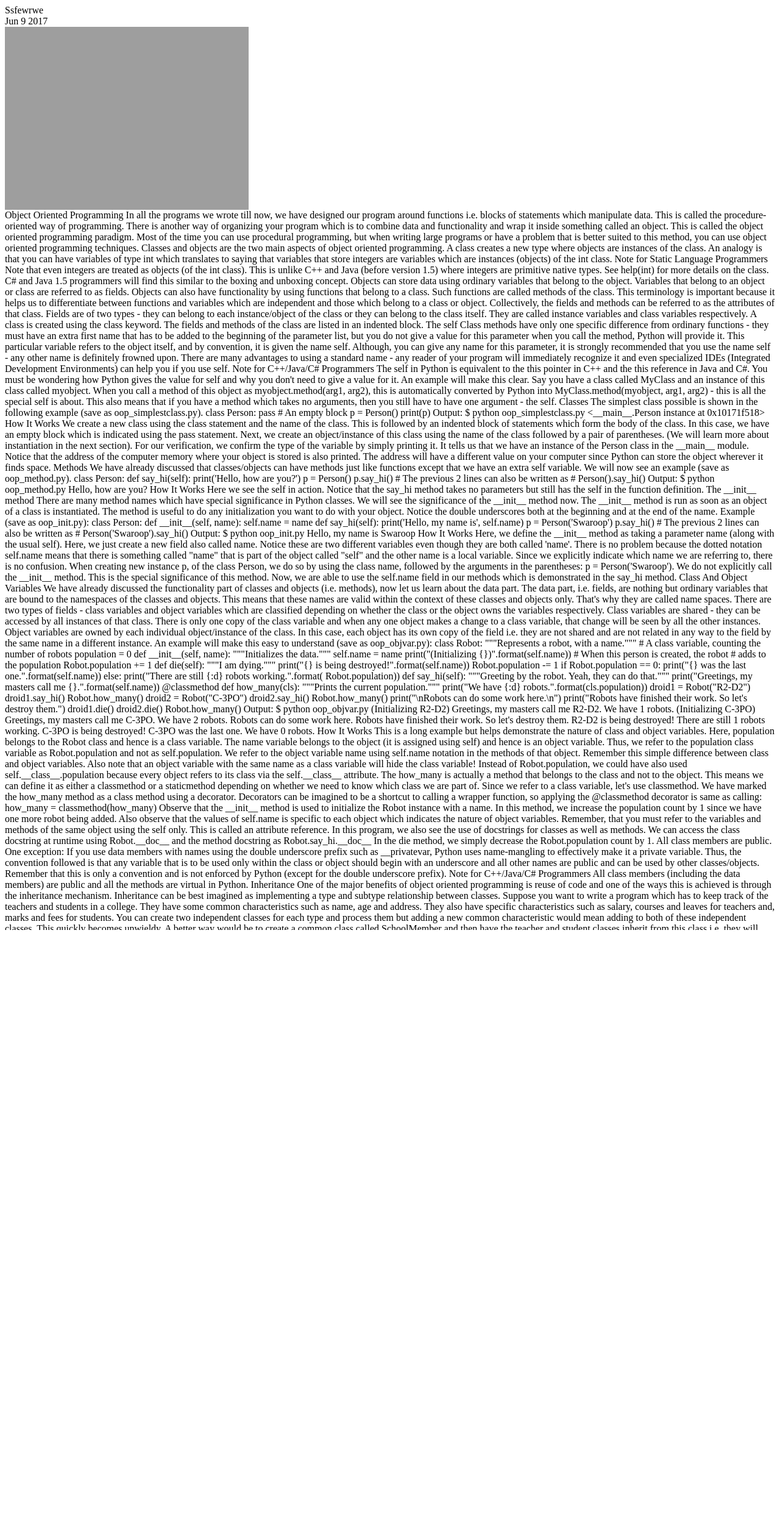
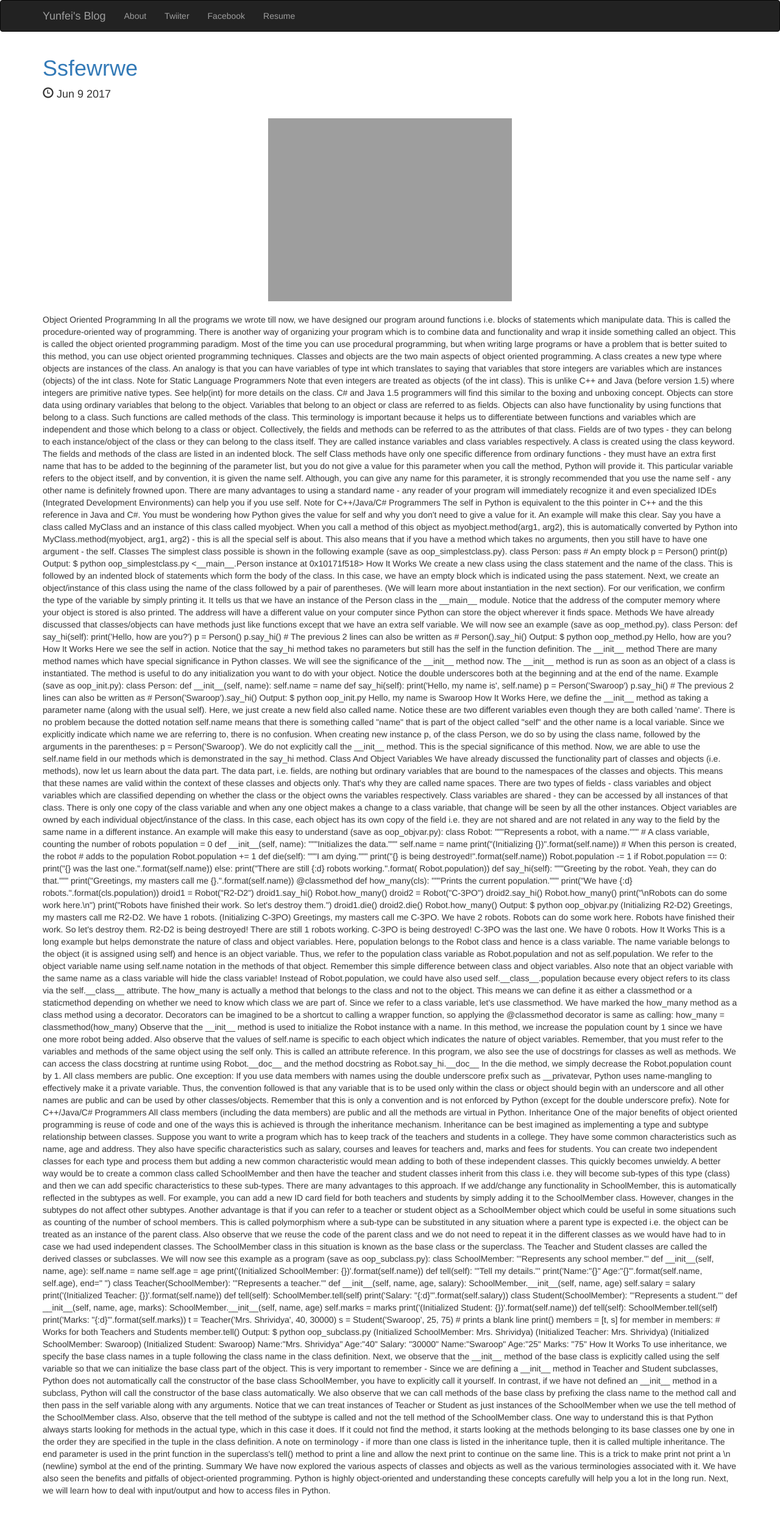
Before and after one commit to yyfsyw/my_blog-with-django, a Django app: page /posts/1/ in a window 1280 px wide. Shown: the whole page at 61% size. Before the commit the page ends 1525 px from the top, so only its background shows below. Run offline with Django 3.2, Linux system fonts and the light colour scheme; data comes from the database, SQL or seed files in the repository; some libraries are stand-ins or nearby versions; grey boxes are pictures that could not be loaded.

Commit message:
finish the homepage and facebook linked alrady

```diff
--- a/myblog/posts/templates/posts/post_detail.html
+++ b/myblog/posts/templates/posts/post_detail.html
@@ -1,12 +1,65 @@
-{{ post.title }}
-<br />
+<!DOCTYPE html>
+<html lang="en">
+  <head>
+    <meta charset="utf-8">
+    <meta http-equiv="X-UA-Compatible" content="IE=edge">
+    <meta name="viewport" content="width=device-width, initial-scale=1">
+    <!-- The above 3 meta tags *must* come first in the head; any other head content must come *after* these tags -->
+    <title>Yunfei's Blog</title>
 
-{{ post.pub_date_pretty}}
+    <!-- Bootstrap -->
+    <link rel="stylesheet" href="https://maxcdn.bootstrapcdn.com/bootstrap/3.3.7/css/bootstrap.min.css" integrity="sha384-BVYiiSIFeK1dGmJRAkycuHAHRg32OmUcww7on3RYdg4Va+PmSTsz/K68vbdEjh4u" crossorigin="anonymous">
 
-<br />
-<img src="{{ post.image.url }}" />
+    <!-- HTML5 shim and Respond.js for IE8 support of HTML5 elements and media queries -->
+    <!-- WARNING: Respond.js doesn't work if you view the page via file:// -->
+    <!--[if lt IE 9]>
+      <script src="https://oss.maxcdn.com/html5shiv/3.7.3/html5shiv.min.js"></script>
+      <script src="https://oss.maxcdn.com/respond/1.4.2/respond.min.js"></script>
+    <![endif]-->
+  </head>
+  <body>
 
-<br />
-{{ post.body}}
-<br />
-<br />
+
+    <nav class="navbar navbar-inverse">
+      <div class="container">
+        <div class="navbar-header">
+          <button type="button" class="navbar-toggle" data-toggle="collapse" data-target="#mynav" aria-expanded="false">
+            <span class="sr-only">Toggle navigation</span>
+            <span class="icon-bar"></span>
+            <span class="icon-bar"></span>
+            <span class="icon-bar"></span>
+          </button>
+          <a class="navbar-brand" href="#"> Yunfei's Blog </a>
+        </div>
+          <div class="collapse navbar-collapse" id="mynav">
+          <ul class="nav navbar-nav">
+            <li><a>About</a></li>
+            <li><a>Twiiter</a></li>
+            <li><a>Facebook</a></li>
+            <li><a>Resume</a></li>
+          </ul>
+        </div>
+      </div>
+    </nav>
+
+    <div class="container">
+
+      <a href="{% url 'post_detail' post.id %}"><h1>{{ post.title }}</h1></a>
+
+      <h4> <span class="glyphicon glyphicon-time" aria-hidden="true"></span> {{ post.pub_date_pretty}}</h4>
+
+      <br />
+      <img src="{{ post.image.url }}" class="img-responsive center-block"  style="max-height:450px;"/>
+
+      <br />
+      <p>{{ post.body}}</p>
+      <br />
+      <br />
+    </div>
+
+    <!-- jQuery (necessary for Bootstrap's JavaScript plugins) -->
+    <script src="https://ajax.googleapis.com/ajax/libs/jquery/1.12.4/jquery.min.js"></script>
+    <!-- Include all compiled plugins (below), or include individual files as needed -->
+    <script src="https://maxcdn.bootstrapcdn.com/bootstrap/3.3.7/js/bootstrap.min.js" integrity="sha384-Tc5IQib027qvyjSMfHjOMaLkfuWVxZxUPnCJA7l2mCWNIpG9mGCD8wGNIcPD7Txa" crossorigin="anonymous"></script>
+  </body>
+</html>
```
Also changed, not shown: myblog/posts/templates/posts/home.html (+62 -6 lines), myblog/posts/static/posts/home.jpg (added).
